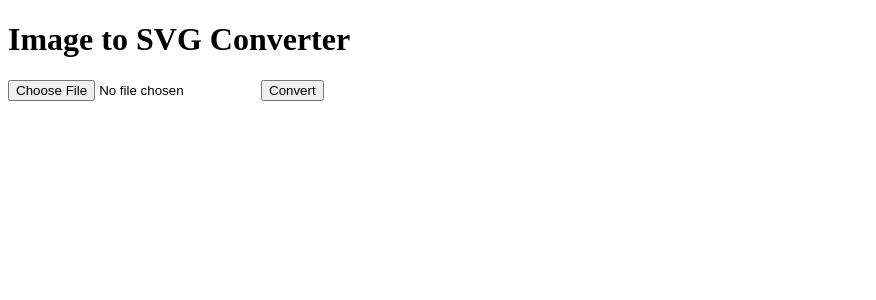
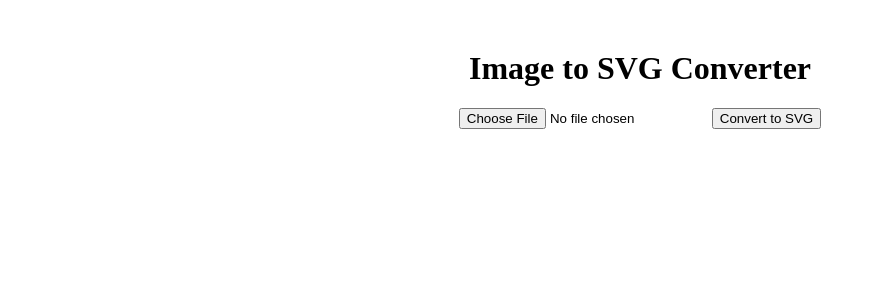
Before and after one commit to adarsh-supercode/image-svg-converter, a Next.js app: page / in a window 1280 px wide. Shown: the top 300 px of the page, without its empty margins (0-876 px from the left). Built offline with nearby package versions, Linux system fonts and the light colour scheme.

Commit message:
Update index.js

```diff
--- a/pages/index.js
+++ b/pages/index.js
@@ -1,44 +1,66 @@
 import { useState } from 'react';
 
-export default function Home() {
-  const [message, setMessage] = useState('');
-  const [svgPath, setSvgPath] = useState('');
+export default function HomePage() {
+  const [file, setFile] = useState(null);
+  const [svg, setSvg] = useState(null);  // To display the returned SVG
+  const [isLoading, setIsLoading] = useState(false);
+
+  const handleFileChange = (e) => {
+    setFile(e.target.files[0]);
+  };
 
   const handleSubmit = async (e) => {
     e.preventDefault();
-    const formData = new FormData(e.target);
+
+    if (!file) {
+      alert("Please upload an image!");
+      return;
+    }
+
+    setIsLoading(true);  // Set loading state to true
+
+    const formData = new FormData();
+    formData.append('image', file);
+
+    const apiUrl = process.env.NEXT_PUBLIC_API_URL;  // Use the environment variable for API URL
 
     try {
-      const response = await fetch('/api/convert', {
+      const response = await fetch(`${apiUrl}/api/convert`, {
         method: 'POST',
         body: formData,
       });
 
-      const result = await response.json();
+      const data = await response.json();
+
       if (response.ok) {
-        setMessage('SVG created successfully!');
-        setSvgPath(result.path); // Display the SVG path for download
+        setSvg(data.path);  // Set the path of the SVG to be displayed
       } else {
-        setMessage(`Error: ${result.message}`);
+        console.error('Error:', data.message);
+        alert("Error converting image. Please try again.");
       }
     } catch (error) {
-      setMessage('An error occurred.');
+      console.error('Error:', error);
+      alert("Error during request. Please try again.");
+    } finally {
+      setIsLoading(false);  // Set loading state to false after request completes
     }
   };
 
   return (
-    <div>
+    <div style={{ textAlign: 'center', marginTop: '50px' }}>
       <h1>Image to SVG Converter</h1>
-      <form onSubmit={handleSubmit} encType="multipart/form-data">
-        <input type="file" name="image" accept="image/*" required />
-        <button type="submit">Convert</button>
+      <form onSubmit={handleSubmit}>
+        <input type="file" accept="image/*" onChange={handleFileChange} />
+        <button type="submit" disabled={isLoading}>
+          {isLoading ? 'Converting...' : 'Convert to SVG'}
+        </button>
       </form>
-      {message && <p>{message}</p>}
-      {svgPath && (
-        <p>
-          <a href={svgPath} download="output.svg">Download SVG</a>
-        </p>
 
+      {svg && (
+        <div style={{ marginTop: '20px' }}>
+          <h3>Converted SVG:</h3>
+          <object type="image/svg+xml" data={svg} width="100%" height="400px"></object>
+        </div>
       )}
     </div>
   );
```
